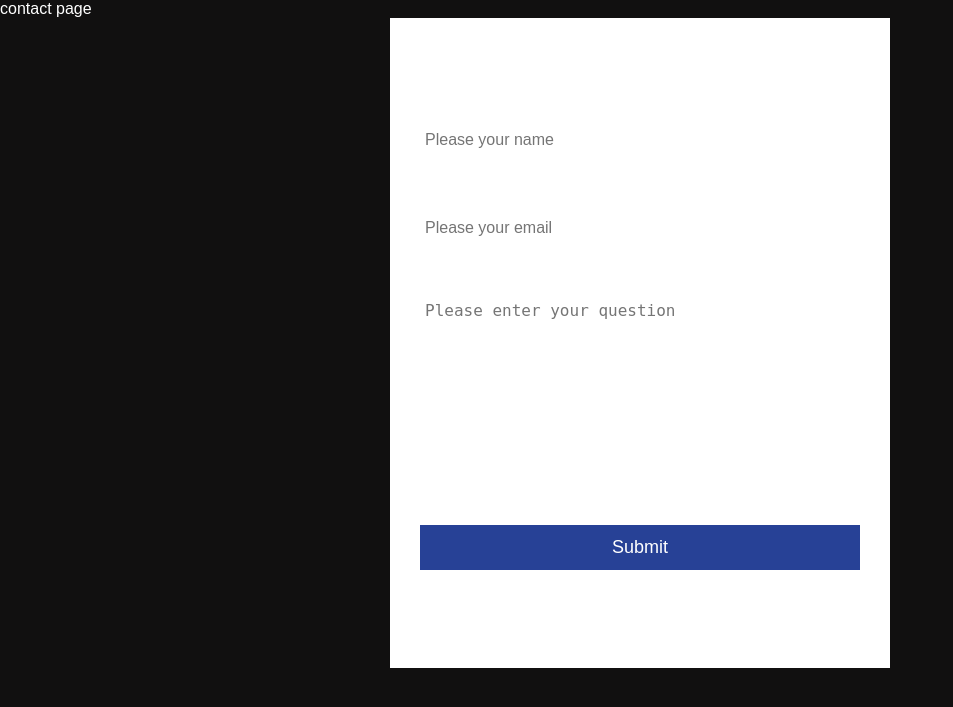
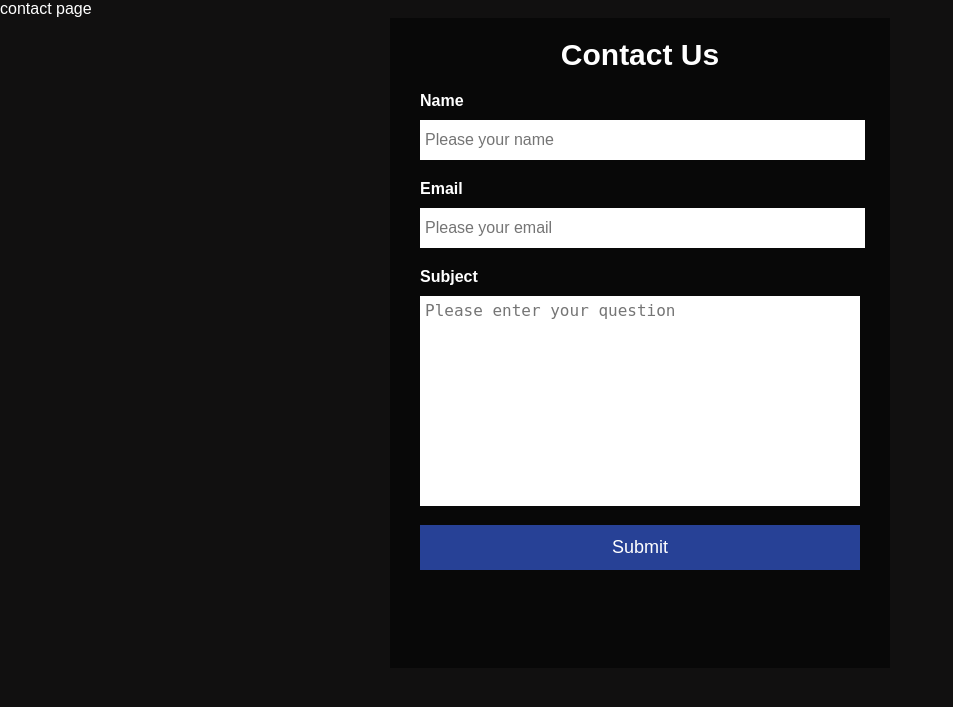
Before and after one commit to 6tjessil/DIT-CSI-6tjessil-2020, a PHP site: page /UseThis/form.php in a window 1280 px wide. Shown: the part 61-768 px from the top of the page, without its empty margins (0-953 px from the left). Run offline with PHP 8.4, Linux system fonts and the light colour scheme.

Commit message:
Slight fix
*Form background color altered

```diff
--- a/style.css
+++ b/style.css
@@ -288,14 +288,13 @@ th{
   cursor: pointer;
 }
 
-
 /*styling the popup login form*/
 .contact_box{
   margin-left: auto;
   margin-right: auto;
   width: 500px;
   height: 650px;
-  background-color: white;
+  background-color: #080808;
   color: white;
   box-sizing: border-box;
   padding: 20px 30px 10px 30px;
```
